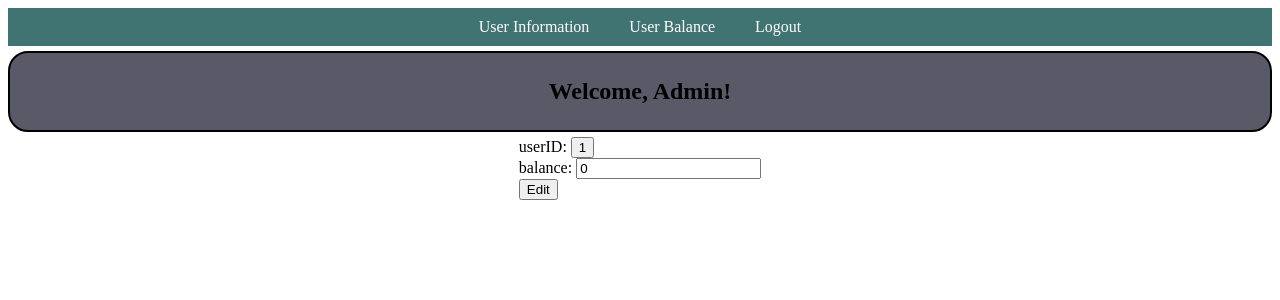
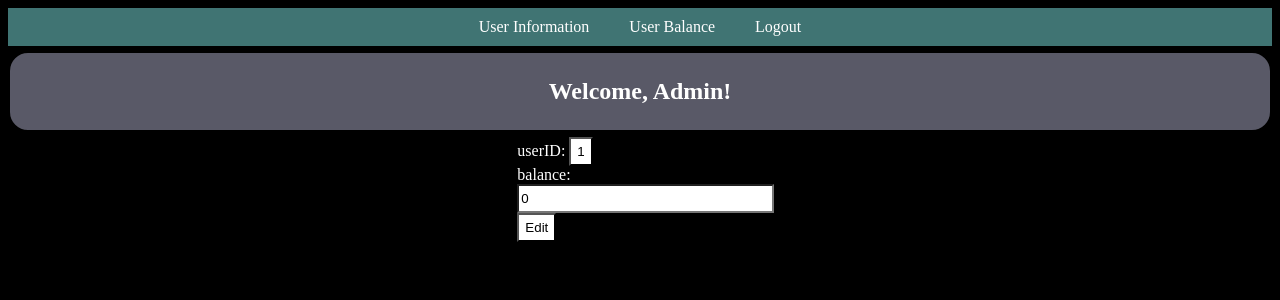
Before and after one commit to PGHOON/Online-Casino, a PHP site: page /admin_balance.php in a window 1280 px wide. Shown: the top 300 px of the page. Run offline with PHP 8.4, Linux system fonts and the light colour scheme; the visitor is signed in with stand-in values (Sample User, id 1).

Commit message:
css thing

```diff
--- a/admin/admin.css
+++ b/admin/admin.css
@@ -1,5 +1,7 @@
-
-
+body {
+  background-color: black;
+  color: white;
+}
 
 h1{
 
@@ -7,8 +9,25 @@ h1{
 }
 
 
+input[type="button"],
+input[type="password"],
+input[type="submit"] {
+    padding-top: 5px;
+    padding-bottom: 5px;
+    margin-bottom: 0px;
+    background-color: white;
+    color: black;
+}
 
-
+input[type="text"] {
+    padding-top: 5px;
+    padding-bottom: 5px;
+    padding-right: 5px;
+    width: 100%;
+    margin-bottom: 0px;
+    background-color: white;
+    color: black;
+}
 
 
 nav {
@@ -82,7 +101,7 @@ nav ul li a.active {
     th, td {
     text-align: left;
     padding: 5px;
-    border: 1.5px solid black;
+    border: 1.5px solid white;
     }
     th {
     background-color: #13280e;
--- a/admin/admin_balance.php
+++ b/admin/admin_balance.php
@@ -59,7 +59,7 @@ if ($_SERVER['REQUEST_METHOD'] === 'POST') {
     </div>
     <div class="center">
     <?php while ($row = $stmt->fetch(PDO::FETCH_ASSOC)) { ?>
-      <form method="POST" action="admin.php">
+      <form method="POST" action="admin_balance.php">
         <label>userID:</label>
         <input type="button" name="userID" value="<?php echo $row['userID']; ?>"><br>
         <label>balance:</label>
--- a/main/main.php
+++ b/main/main.php
@@ -25,6 +25,9 @@
             . "<br>user id: " . $logged_user['userID']
             . "<br>user id(session): " . $_SESSION['userID']?>
         </h1>
+        <div class="logout">
+            <a href="../Log_in/logout.php">Logout</a>
+        </div>
         <div class="dice">
             <a href="../dice/dice.php"> Dice Game</a>
         </div>
```
